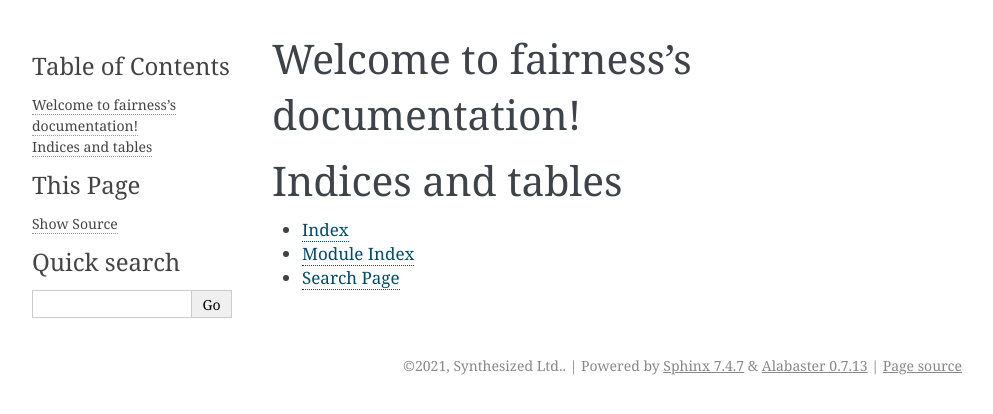
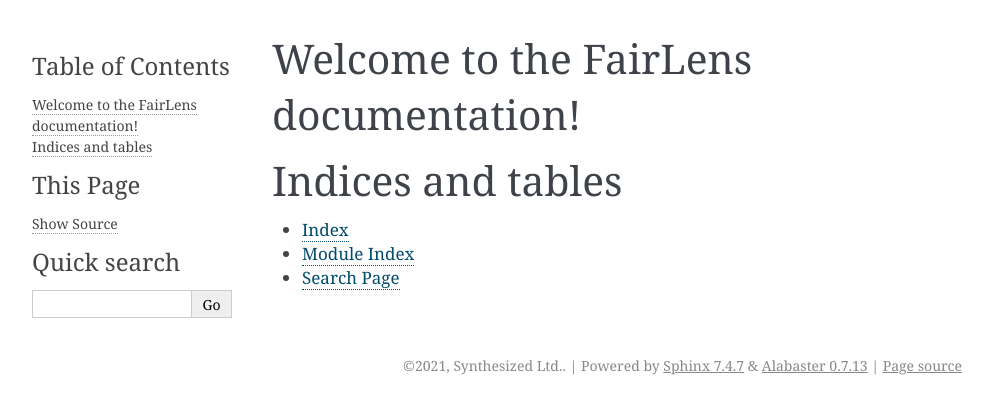
Before and after one commit to synthesized-io/fairlens, a Sphinx documentation site: the page built from docs/index.rst, in a window 1280 px wide. Shown: the top 414 px of the page, without its empty margins (148-1141 px from the left). Built offline with Sphinx 7.4.7, drawn with Linux system fonts in a browser that asks for light colours.

Commit message:
rename to FairLens

```diff
--- a/docs/conf.py
+++ b/docs/conf.py
@@ -17,7 +17,7 @@
 
 # -- Project information -----------------------------------------------------
 
-project = "fairness"
+project = "FairLens"
 copyright = "2021, Synthesized Ltd."
 author = "Synthesized Ltd."
 
--- a/docs/index.rst
+++ b/docs/index.rst
@@ -3,7 +3,7 @@
    You can adapt this file completely to your liking, but it should at least
    contain the root `toctree` directive.
 
-Welcome to fairness's documentation!
+Welcome to the FairLens documentation!
 ====================================
 
 .. toctree::
--- a/setup.cfg
+++ b/setup.cfg
@@ -1,12 +1,12 @@
 [metadata]
-name = fairness
+name = fairlens
 version = 0.0.1
 author = Synthesized Ltd.
 author_email = team@synthesized.io
 description = Identify bias and measure fairness of your data
 long_description = file: README.md
 long_description_content_type = text/markdown
-url = https://github.com/synthesized-io/fairness
+url = https://github.com/synthesized-io/fairlens
 
 classifiers =
     Programming Language :: Python :: 3.6
--- a/setup.py
+++ b/setup.py
@@ -8,4 +8,4 @@
     return v["__version__"]
 
 
-setup(version=get_version("fairness/version.py"))
+setup(version=get_version("fairlens/version.py"))
```
Also changed, not shown: README.md (+10 -10 lines), .github/CONTRIBUTING.md, fairlens/__init__.py (added), fairlens/version.py (renamed from fairness/version.py), 4 other files.
